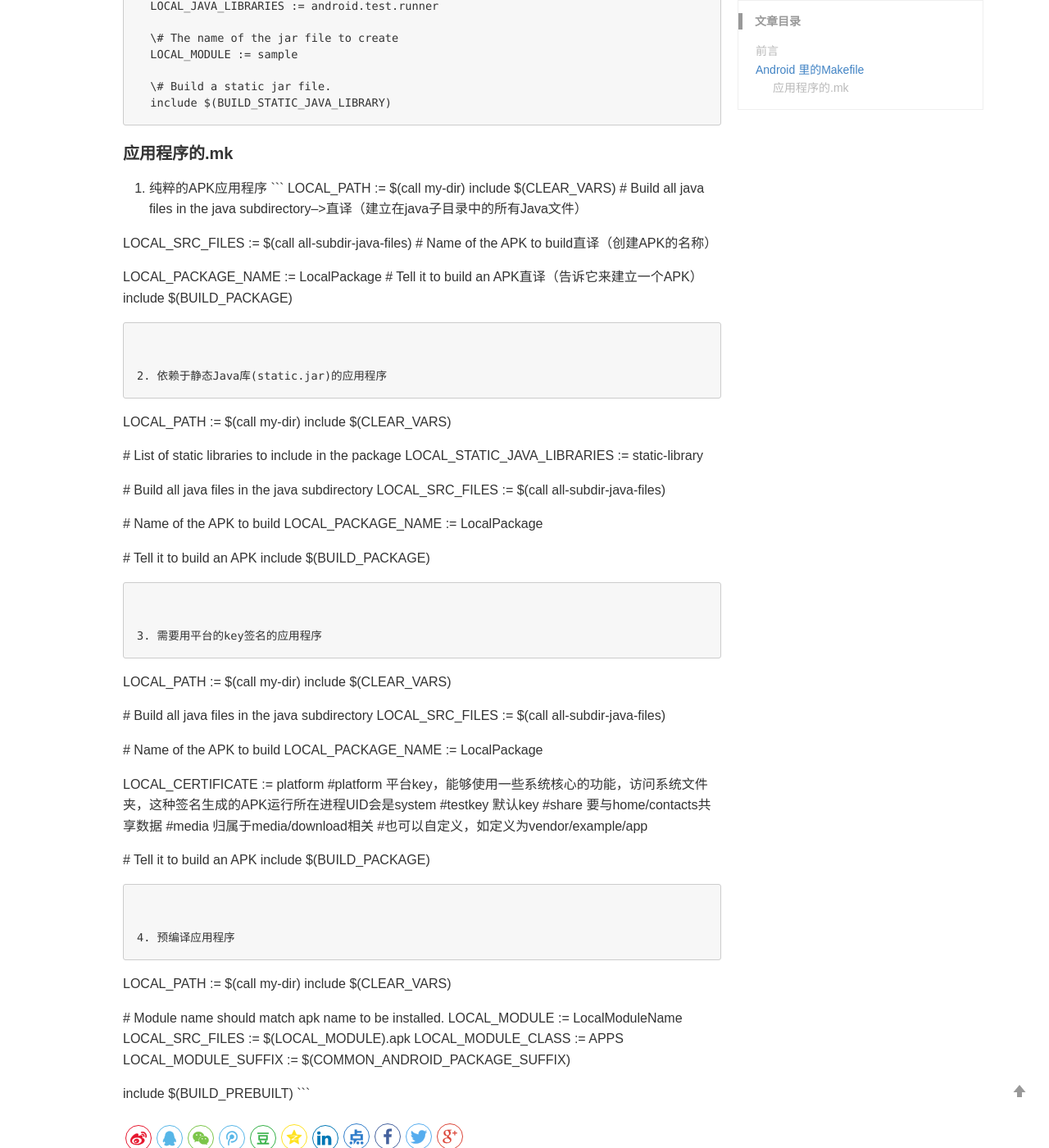
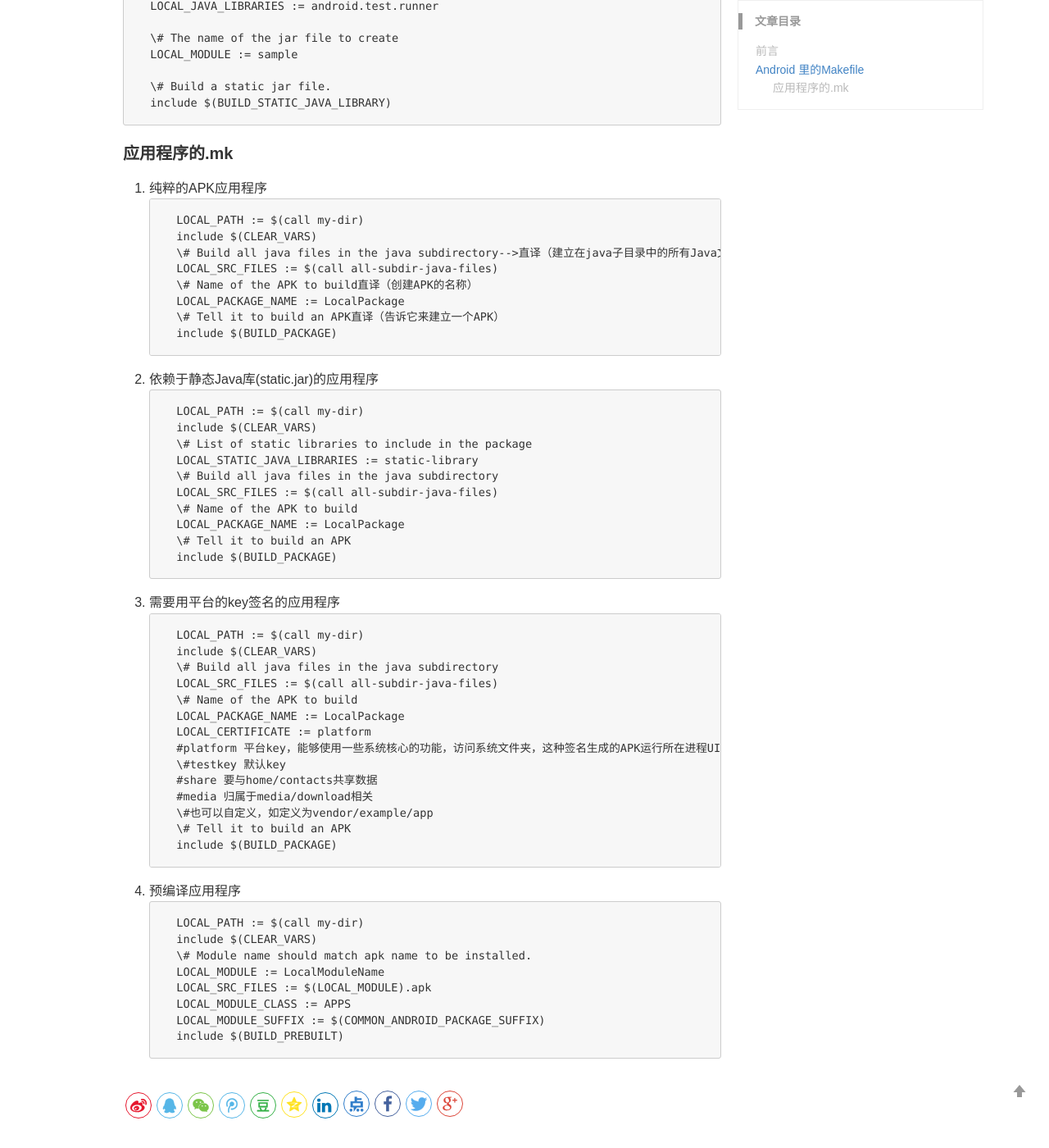
Before and after one commit to BugLiee/BugLiee.github.io, a Jekyll site: the page built from _posts/2020-04-09-blog.md, in a window 1280 px wide and 1400 px high, scrolled down 2087 px. Shown: the whole window at 82% size. Built offline with Jekyll 4.4.1, drawn with Linux system fonts in a browser that asks for light colours; comment, search, counter and statistics services are not loaded; some of the changed text lies outside the part shown.

````diff
--- a/_posts/2020-04-09-blog.md
+++ b/_posts/2020-04-09-blog.md
@@ -37,7 +37,7 @@ include $(BUILD_SHARED_LIBRARY)表示编译成动态库<br>
 include $(BUILD_EXECUTABLE)表示编译成可执行文件<br>
 除此之外还有很多。
 ```
-/#java proto device library (for test only
+\#java proto device library (for test only
 include $(CLEAR_VARS)
 LOCAL_MODULE := platformprotosnano
 LOCAL_MODULE_TAGS := tests
@@ -51,7 +51,7 @@ LOCAL_SRC_FILES := \
     $(call all-proto-files-under, core/proto) \
     $(call all-proto-files-under, libs/incident/proto/android/os)
 include $(BUILD_STATIC_JAVA_LIBRARY)
-/#java proto device library (for test only
+\#java proto device library (for test only
 include $(CLEAR_VARS)
 LOCAL_MODULE := platformprotoslite
 LOCAL_MODULE_TAGS := tests
@@ -61,7 +61,7 @@ LOCAL_PROTOC_FLAGS := \
 LOCAL_SRC_FILES := \
     $(call all-proto-files-under, core/proto) \
     $(call all-proto-files-under, libs/incident/proto/android/os)
-/# Protos have lots of MissingOverride and similar.
+\# Protos have lots of MissingOverride and similar.
 LOCAL_ERROR_PRONE_FLAGS := -XepDisableAllChecks
 include $(BUILD_STATIC_JAVA_LIBRARY)
 ```
@@ -92,10 +92,8 @@ include $(BUILD_STATIC_JAVA_LIBRARY)
   LOCAL_PATH := $(call my-dir)
   include $(CLEAR_VARS)
   \# Build all java files in the java subdirectory-->直译（建立在java子目录中的所有Java文件）
-
   LOCAL_SRC_FILES := $(call all-subdir-java-files)
   \# Name of the APK to build直译（创建APK的名称）
-
   LOCAL_PACKAGE_NAME := LocalPackage
   \# Tell it to build an APK直译（告诉它来建立一个APK）
   include $(BUILD_PACKAGE)
@@ -106,16 +104,12 @@ include $(BUILD_STATIC_JAVA_LIBRARY)
 ```
   LOCAL_PATH := $(call my-dir)
   include $(CLEAR_VARS)
-
   \# List of static libraries to include in the package
   LOCAL_STATIC_JAVA_LIBRARIES := static-library
-
   \# Build all java files in the java subdirectory
   LOCAL_SRC_FILES := $(call all-subdir-java-files)
-
   \# Name of the APK to build
   LOCAL_PACKAGE_NAME := LocalPackage
-
   \# Tell it to build an APK
   include $(BUILD_PACKAGE)
 ```
@@ -125,20 +119,16 @@ include $(BUILD_STATIC_JAVA_LIBRARY)
 ```
   LOCAL_PATH := $(call my-dir)
   include $(CLEAR_VARS)
-
   \# Build all java files in the java subdirectory
   LOCAL_SRC_FILES := $(call all-subdir-java-files)
-
   \# Name of the APK to build
   LOCAL_PACKAGE_NAME := LocalPackage
-
   LOCAL_CERTIFICATE := platform
   #platform 平台key，能够使用一些系统核心的功能，访问系统文件夹，这种签名生成的APK运行所在进程UID会是system
   \#testkey 默认key
   #share 要与home/contacts共享数据
   #media 归属于media/download相关
   \#也可以自定义，如定义为vendor/example/app
-
   \# Tell it to build an APK
   include $(BUILD_PACKAGE)
 ```
@@ -148,12 +138,10 @@ include $(BUILD_STATIC_JAVA_LIBRARY)
 ```
   LOCAL_PATH := $(call my-dir)
   include $(CLEAR_VARS)
-
   \# Module name should match apk name to be installed.
   LOCAL_MODULE := LocalModuleName
   LOCAL_SRC_FILES := $(LOCAL_MODULE).apk
   LOCAL_MODULE_CLASS := APPS
   LOCAL_MODULE_SUFFIX := $(COMMON_ANDROID_PACKAGE_SUFFIX)
-
   include $(BUILD_PREBUILT)
 ```
````
